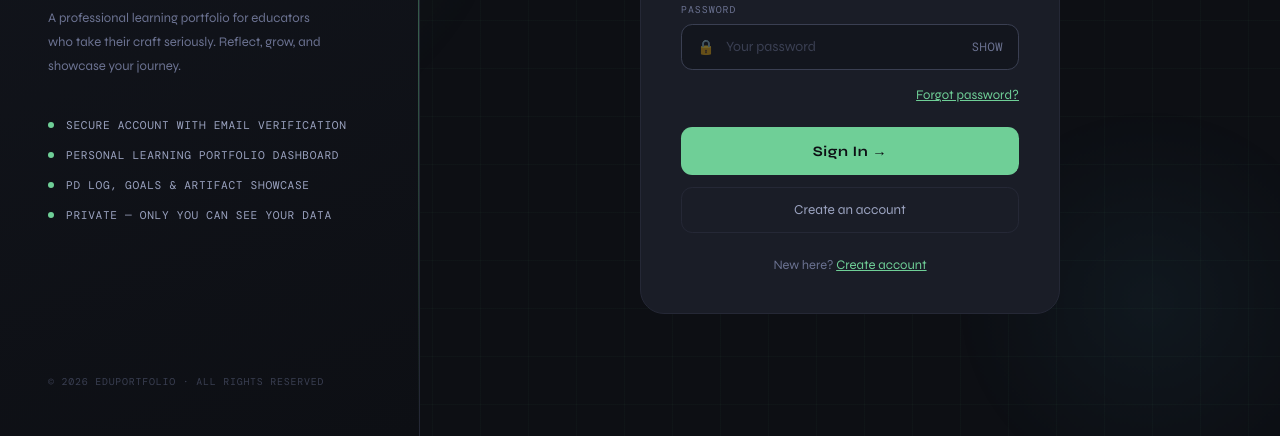
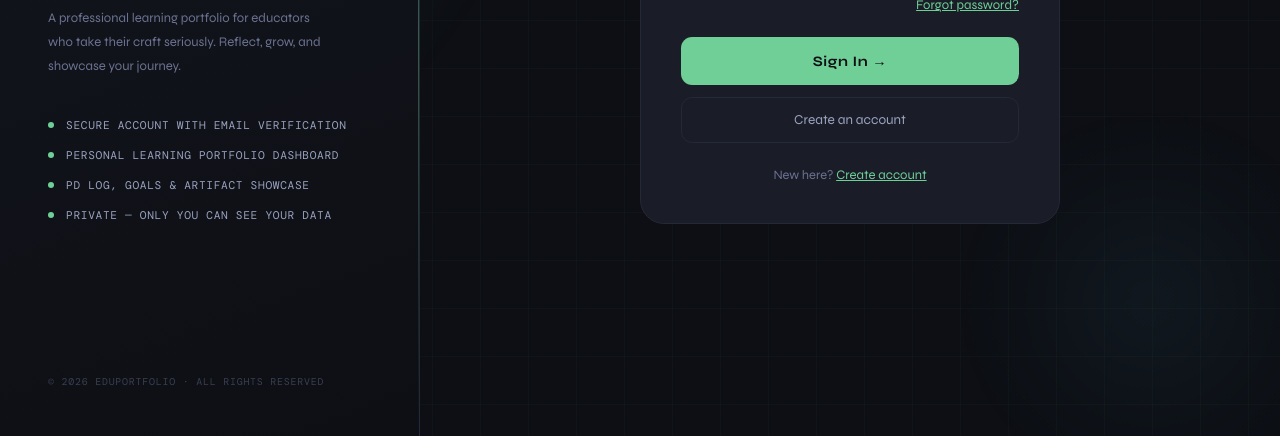
Before and after one commit to Prakash-kumar12/eduportfolio, a plain HTML site: page index.html in a window 1280 px wide. Shown: the part 364-800 px from the top of the page. Drawn offline with nearby package versions, Linux system fonts and the light colour scheme; a web font is replaced by a local one.

Commit message:
Fix button click issue

```diff
--- a/index.html
+++ b/index.html
@@ -31,7 +31,7 @@ html, body {
   background: var(--void);
   color: var(--light);
   font-family: 'Syne', sans-serif;
-  overflow: hidden;
+  overflow: auto;
 }
 
 /* BG GRID */
@@ -71,7 +71,7 @@ html, body {
 /* LAYOUT */
 .shell {
   display: flex;
-  height: 100vh;
+  min-height: 100vh;
   position: relative;
   z-index: 1;
 }
@@ -184,10 +184,13 @@ html, body {
 .right-panel {
   flex: 1;
   display: flex;
-  align-items: center;
+  align-items: flex-start;
   justify-content: center;
   padding: 2rem;
   overflow-y: auto;
+  min-height: 100vh;
+  position: relative;
+  z-index: 10;
 }
 
 /* SCREEN SYSTEM */
```
